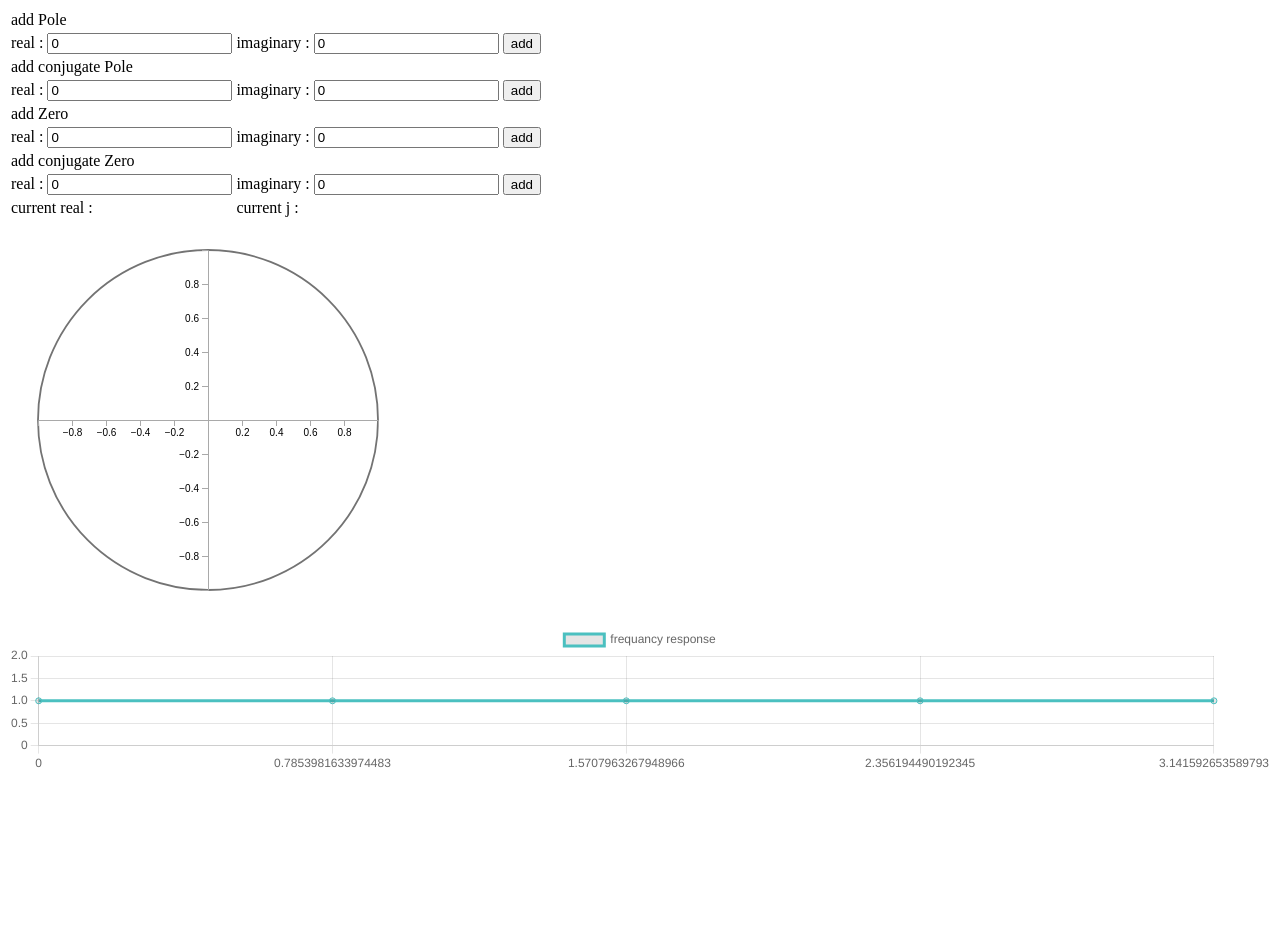
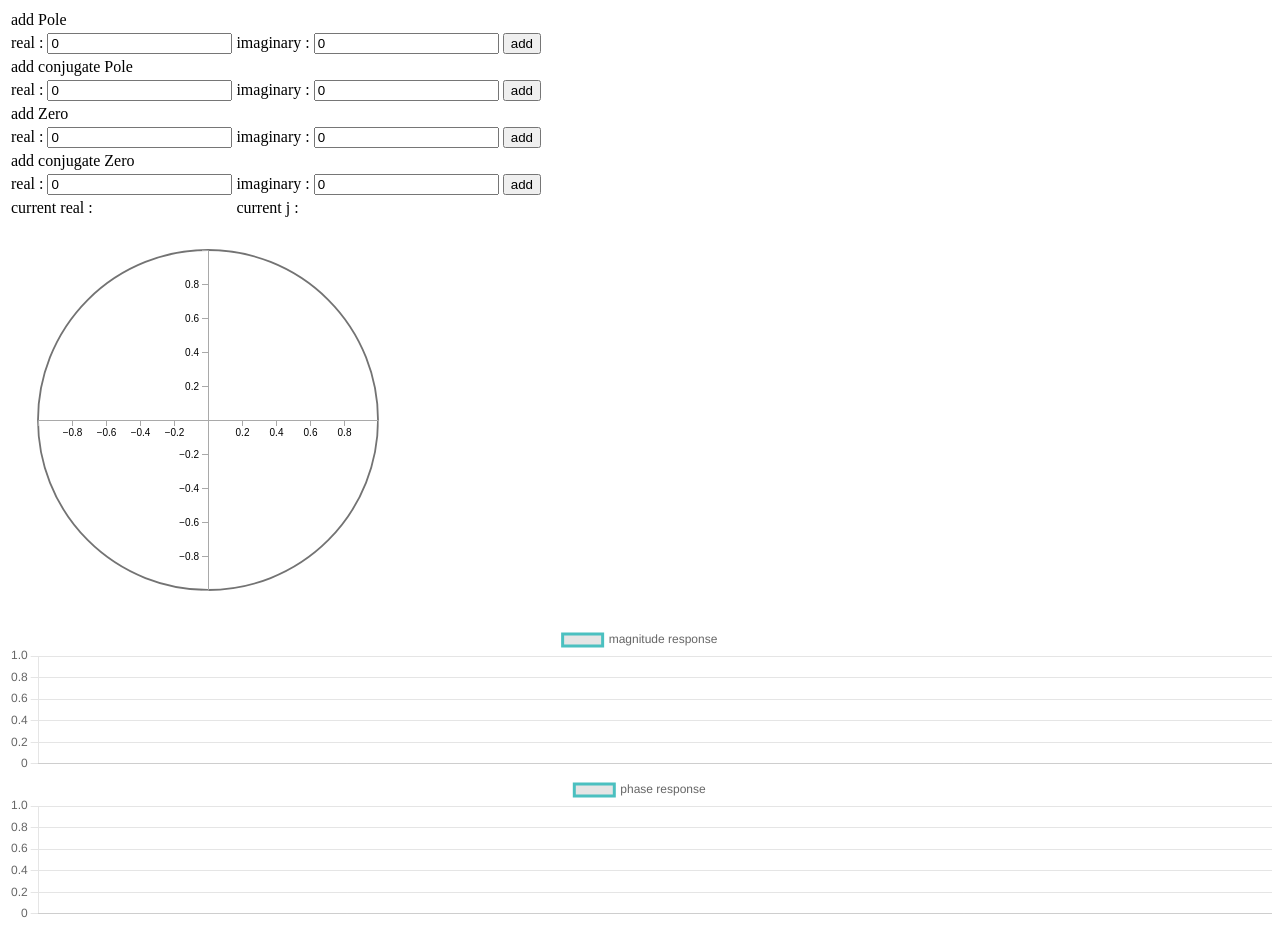
Before and after one commit to amr1235/web-based-digital-filter, a plain HTML site: page index.html in a window 1280 px wide. Before the commit the page ends 800 px from the top, so only its background shows below. Drawn offline with Linux system fonts and the light colour scheme.

Commit message:
phase response added

```diff
--- a/index.html
+++ b/index.html
@@ -94,8 +94,7 @@
     <!-- freq response -->
     <script type="text/javascript">
         let zplane = new Zplane(400, 400);
-        this.ztrans = new ZTransform(10);
-        this.plt = new Plot(50,100);
+        let ztrans = new ZTransform(10);
         const add_real = (type) => {
             if(type == zplane.types.nonConjPole) {
                 //get value of pole
@@ -122,22 +121,19 @@
         }
         //Your beautiful D3 code will go here
         zplane.plot_axis();
-        let poles = zplane.get_poles()
-        let zeros = zplane.get_zeros()
-        let response = this.ztrans.frequencyResponse(poles, zeros); //y-axis
-        let freqs = this.ztrans.frequencies //x-axis
+        let plt = new Plot(50,100);
         // update plot
-        this.plt.plot(freqs,response,"frequancy response");
+        plt.plot([],[],[],[],"magnitude response","phase response");
         zplane.function_during_drag = () => {
-        //destroy old plot
-        this.plt.destroy();
-        let poles = zplane.get_poles()
-        let zeros = zplane.get_zeros()
-        let response = ztrans.frequencyResponse(poles, zeros); //y-axis
-        let freqs = ztrans.frequencies //x-axis
-        // update plot
-        plt.plot(freqs,response,"frequancy response");
-    }
+                //destroy old plot
+                plt.destroy();
+                let poles = zplane.get_poles();
+                let zeros = zplane.get_zeros();
+                let {magnitude, phase} = ztrans.filter(poles, zeros); //y-axis
+                let freqs = ztrans.frequencies //x-axis
+                // // update plot
+                plt.plot(freqs,magnitude,freqs,phase,"frequancy response","phase response");
+        }
     </script>
 </body>
 
--- a/js/Ztransform.js
+++ b/js/Ztransform.js
@@ -19,24 +19,51 @@ class ZTransform {
         return points;
     }
 
-    distance(point1 = [], point2 = []) {
-        return Math.sqrt(Math.pow(point1[0] - point2[0], 2) + Math.pow(point1[1] - point2[1], 2))
+    difference(point1 = [], point2 = []) {
+        return [point2[0] - point1[0], point2[1] - point1[1]];
     }
 
-    frequencyResponse(poles = [[]], zeroes = [[]]) {
-        let response = []
+    magnitude(point) {
+        return Math.sqrt(Math.pow(point[0], 2) + Math.pow(point[1], 2));
+    }
+
+    phase(point) {
+        if (point[0] == 0) {
+            return Math.PI / 2;
+        }
+        else {
+            return Math.atan(point[1] / point[0]);
+        }
+    }
+
+    filter(poles = [[]], zeroes = [[]]) {
+        let magResponse = []
+        let phaseResponse = []
+        let magNum, magDenum, phaseNum, phaseDenum, diff;
         for (const point of this.semiUnitCircle) {
-            let num = 1;
-            let denum = 1;
+            magNum = 1;
+            magDenum = 1;
+            phaseNum = 0;
+            phaseDenum = 0;
             for (const zero of zeroes) {
-                num = num * this.distance(point, zero);
+                diff = this.difference(point, zero);
+                magNum = magNum * this.magnitude(diff);
+                phaseNum = phaseNum - this.phase(diff);
+                if (Math.abs(phaseNum.toFixed(5)) == Math.PI.toFixed(5)) phaseNum = 0;
             }
             for (const pole of poles) {
-                denum = denum * this.distance(point, pole);
+                diff = this.difference(point, pole);
+                magDenum = magDenum * this.magnitude(diff);
+                phaseDenum = phaseDenum - this.phase(diff);
+                if (Math.abs(phaseDenum.toFixed(5)) == Math.PI.toFixed(5)) phaseDenum = 0;
             }
-            response.push(num / denum);
+            magResponse.push(magNum / magDenum);
+            phaseResponse.push(phaseNum - phaseDenum);
         }
-        return response;
+        return {
+            "magnitude": magResponse,
+            "phase": phaseResponse
+        };
     }
 
     linspace(start, end, num) {
@@ -51,15 +78,18 @@ class ZTransform {
 
 
 // poles = [
-// //   x, y
-//     [0, 5],
-//     [1, 1]
+//     //   x, y
+//     // [0, 5],
+//     // [0, 1]
 // ];
 // zeroes = [
-//     [1, 0]
+//     [0.5, 0.866],
+//     [0.5, -0.866],
 // ];
-// const SAMPLING_RATE = 10;
+
+// const SAMPLING_RATE = 100;
 // let ztrans = new ZTransform(SAMPLING_RATE)
-// let response = ztrans.frequencyResponse(poles, zeroes); //y-axis
-// let freqs = ztrans.frequencies //x-axis
-// console.log(response,freqs);
+// let { magnitude, phase } = ztrans.filter(poles, zeroes);
+// let freqs = ztrans.frequencies
+// plot(freqs,mag)
+// plot(freqs,phase)
--- a/js/plot.js
+++ b/js/plot.js
@@ -3,36 +3,60 @@ class Plot {
         this.width = w;
         this.height = h;
     }
-    plot = (x, y,label) => {
-        this.canvas = d3.select("body").append("div")
+    plot = (x1, y1, x2, y2, label1, label2) => {
+        this.freq = d3.select("body").append("div")
             .attr("id", "freqResp")
-            .attr("style", "position: relative;margin: auto;");
+            .attr("style", "position: relative;margin: auto;")
+            .attr("width", this.width).attr("height", this.height);
         this.canvas = d3.select("#freqResp").append("canvas")
-            .attr("id", "myChart");
+            .attr("id", "myChart1");
 
+        this.phase = d3.select("body").append("div")
+        .attr("id", "phaseResp")
+        .attr("style", "position: relative;margin: auto;")
+        .attr("width", this.width).attr("height", this.height);
+        this.canvas = d3.select("#phaseResp").append("canvas")
+        .attr("id", "myChart2");
 
-        this.ctx = document.getElementById('myChart');
-        let data = {
-            labels: x,
+        this.ctx1 = document.getElementById('myChart1');
+        this.ctx2 = document.getElementById('myChart2');
+
+        let data1 = {
+            labels: x1,
             datasets: [{
-                label : label,
-                data: y,
+                label: label1,
+                data: y1,
+                fill: false,
+                borderColor: 'rgb(75, 192, 192)'
+            }]
+        }
+
+        let data2 = {
+            labels: x2,
+            datasets: [{
+                label: label2,
+                data: y2,
                 fill: false,
                 borderColor: 'rgb(75, 192, 192)'
             }]
         }
         let options = {
             maintainAspectRatio: false,
-            animation : false
+            animation: false
         }
-        var myChart = new Chart(this.ctx, {
+        var myChart1 = new Chart(this.ctx1, {
             type: 'line',
             options: options,
-            data: data
+            data: data1
         });
-        d3.select("#freqResp").attr("width", this.width).attr("height", this.height);
+        var myChart2 = new Chart(this.ctx2, {
+            type: 'line',
+            options: options,
+            data: data2
+        });
     }
     destroy = () => {
-        d3.select("#myChart").remove();
+        d3.select("#myChart1").remove();
+        d3.select("#myChart2").remove();
     }
 }
```
